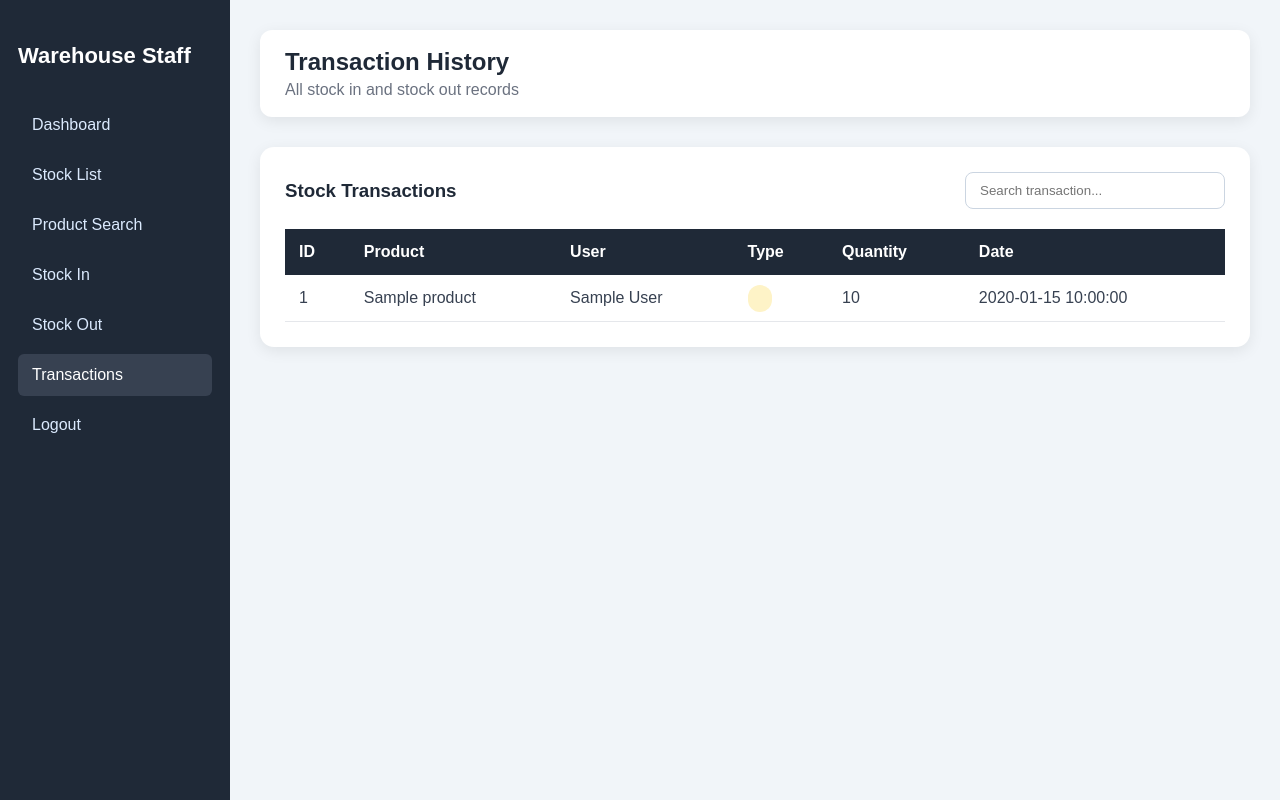
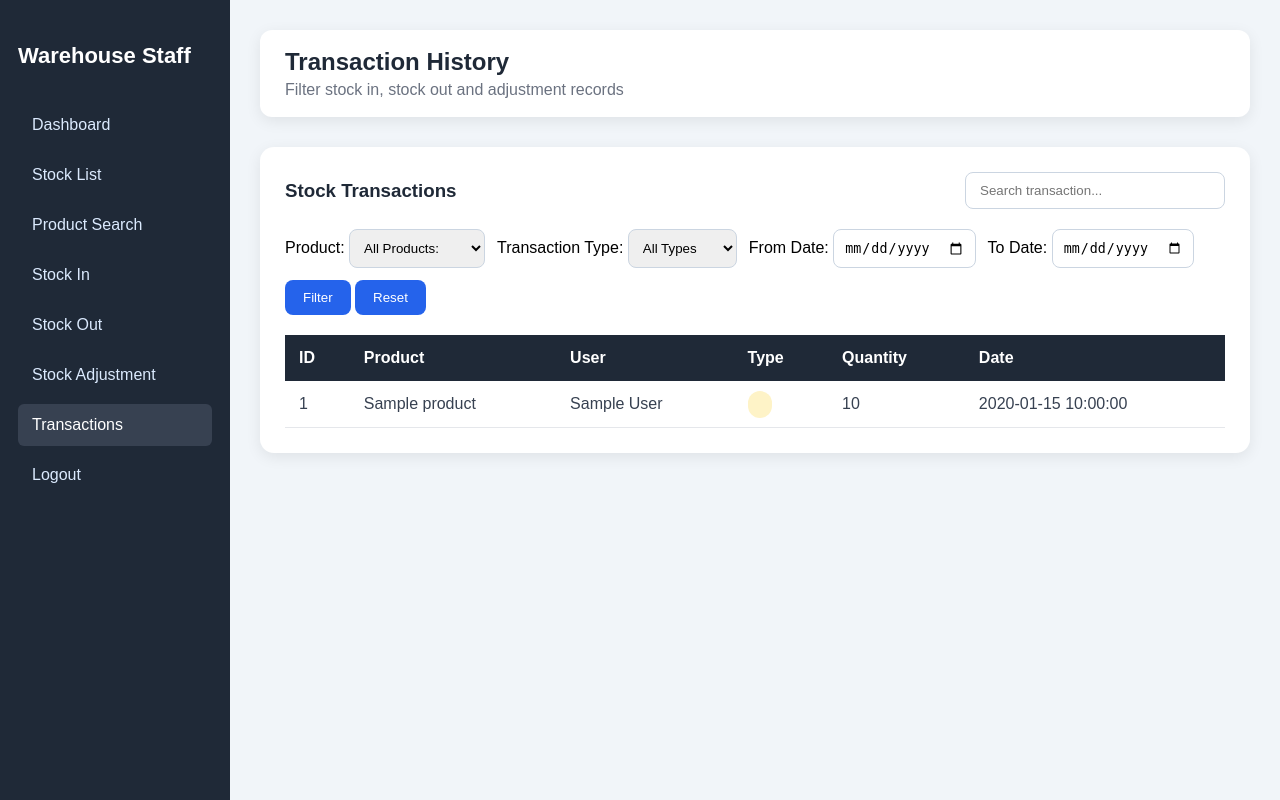
Before and after one commit to TawfiqulHasan/Web-Tech-final-project-group-2, a PHP site: page /view/warehouse/transaction-history.php in a window 1280 px wide. Run offline with PHP 8.4, Linux system fonts and the light colour scheme; the visitor is signed in with stand-in values (Sample User, id 1); tables that the repository leaves empty or names only in its code hold one stand-in row (values such as "Sample post").

Commit message:
Add transaction history filters and update some UI

```diff
--- a/Warehouse staff/assets/css/stock-list.css
+++ b/Warehouse staff/assets/css/stock-list.css
@@ -106,3 +106,25 @@
     color: #6b7280;
     font-size: 14px;
 }
+.filter-form{
+    display: flex;
+    gap: 12px;
+    flex-wrap: wrap;
+    margin-bottom: 20px;
+}
+
+.filter-form select,
+.filter-form input{
+    padding: 10px;
+    border: 1px solid #cbd5e1;
+    border-radius: 8px;
+}
+
+.filter-form button{
+    background: #2563eb;
+    color: white;
+    border: none;
+    padding: 10px 18px;
+    border-radius: 8px;
+    cursor: pointer;
+}
--- a/Warehouse staff/view/warehouse/transaction-history.php
+++ b/Warehouse staff/view/warehouse/transaction-history.php
@@ -2,13 +2,45 @@
 include("includes/auth-check.php");
 include("../../config/db.php");
 
+/* Filters */
+$productFilter = $_GET["product"] ?? "";
+$typeFilter = $_GET["type"] ?? "";
+$fromDate = $_GET["from_date"] ?? "";
+$toDate = $_GET["to_date"] ?? "";
+
+/* Main query */
 $sql = "SELECT stock_transactions.*, products.name AS product_name, users.name AS user_name
         FROM stock_transactions
         LEFT JOIN products ON stock_transactions.product_id = products.id
         LEFT JOIN users ON stock_transactions.user_id = users.id
-        ORDER BY stock_transactions.id DESC";
+        WHERE 1=1";
+
+/* Product filter */
+if($productFilter != ""){
+    $sql .= " AND stock_transactions.product_id='$productFilter'";
+}
+
+/* Type filter */
+if($typeFilter != ""){
+    $sql .= " AND stock_transactions.type='$typeFilter'";
+}
+
+/* Date filter */
+if($fromDate != ""){
+    $sql .= " AND DATE(stock_transactions.transaction_date) >= '$fromDate'";
+}
+
+if($toDate != ""){
+    $sql .= " AND DATE(stock_transactions.transaction_date) <= '$toDate'";
+}
+
+$sql .= " ORDER BY stock_transactions.id DESC";
 
 $result = $conn->query($sql);
+
+/* Product dropdown */
+$productSql = "SELECT id, name FROM products";
+$productResult = $conn->query($productSql);
 ?>
 
 <!DOCTYPE html>
@@ -31,6 +63,7 @@ $result = $conn->query($sql);
     <a href="product-search.php">Product Search</a>
     <a href="stock-in.php">Stock In</a>
     <a href="stock-out.php">Stock Out</a>
+    <a href="stock-adjustment.php">Stock Adjustment</a>
     <a href="transaction-history.php" class="active">Transactions</a>
     <a href="../../logout.php">Logout</a>
 
@@ -41,7 +74,7 @@ $result = $conn->query($sql);
     <div class="topbar">
         <div>
             <h2>Transaction History</h2>
-            <p>All stock in and stock out records</p>
+            <p>Filter stock in, stock out and adjustment records</p>
         </div>
     </div>
 
@@ -58,6 +91,98 @@ $result = $conn->query($sql);
                    onkeyup="filterTransaction()">
 
         </div>
+
+<form method="get" class="filter-form">
+
+    <div class="filter-group">
+
+        <label>Product:</label>
+
+        <select name="product">
+
+            <option value="">All Products:</option>
+
+            <?php
+            while($product = $productResult->fetch_assoc()){
+            ?>
+                <option value="<?php echo $product["id"]; ?>"
+                <?php if($productFilter == $product["id"]){ echo "selected"; } ?>>
+
+                    <?php echo $product["name"]; ?>
+
+                </option>
+            <?php
+            }
+            ?>
+
+        </select>
+
+    </div>
+
+    <div class="filter-group">
+
+        <label>Transaction Type:</label>
+
+        <select name="type">
+
+            <option value="">All Types</option>
+
+            <option value="in"
+            <?php if($typeFilter == "in"){ echo "selected"; } ?>>
+                Stock In
+            </option>
+
+            <option value="out"
+            <?php if($typeFilter == "out"){ echo "selected"; } ?>>
+                Stock Out
+            </option>
+
+            <option value="adjustment"
+            <?php if($typeFilter == "adjustment"){ echo "selected"; } ?>>
+                Adjustment
+            </option>
+
+        </select>
+
+    </div>
+
+    <div class="filter-group">
+
+        <label>From Date:</label>
+
+        <input type="date"
+               name="from_date"
+               value="<?php echo $fromDate; ?>">
+
+    </div>
+
+    <div class="filter-group">
+
+        <label>To Date:</label>
+
+        <input type="date"
+               name="to_date"
+               value="<?php echo $toDate; ?>">
+
+    </div>
+
+    <div class="filter-btns">
+
+        <button type="submit">
+            Filter
+        </button>
+
+        <a href="transaction-history.php">
+
+            <button type="button">
+                Reset
+            </button>
+
+        </a>
+
+    </div>
+
+</form>
 
         <table class="stock-table" id="transactionTable">
 
```
Also changed, not shown: Warehouse staff/assets/css/form.css (+27 -0 lines), Warehouse staff/controller/StockController.php (+44 -1 lines), Warehouse staff/model/TransactionModel.php (+39 -26 lines), Warehouse staff/view/warehouse/stock-adjustment.php (+106 -0 lines).
